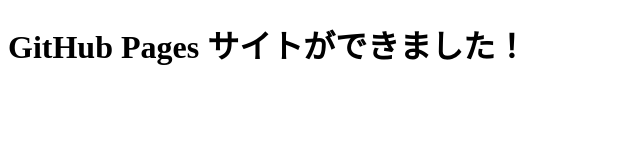
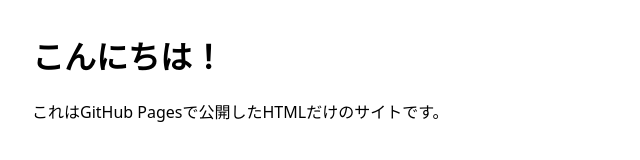
Before and after one commit to Yuzora-Yu/test-20250927, a plain HTML site: page index.html in a window 1280 px wide. Shown: the whole page, without its empty margins (0-640 px from the left). Drawn offline with Linux system fonts and the light colour scheme.

Commit message:
Update index.html

```diff
--- a/index.html
+++ b/index.html
@@ -2,9 +2,17 @@
 <html lang="ja">
 <head>
   <meta charset="utf-8">
-  <title>Hello GitHub Pages</title>
+  <title>サイトタイトル</title>
+  <meta name="viewport" content="width=device-width, initial-scale=1">
+  <!-- （プロジェクトサイトで /repo/ 配下に置く場合は次のbaseが便利）
+  <base href="/リポジトリ名/">
+  -->
+  <!-- 広告タグを入れるならこの辺に（ネットワークの規約に従って） -->
+  <!-- 例）<script src="..."></script> -->
+  <style>body{font-family:system-ui, sans-serif; margin:2rem;}</style>
 </head>
 <body>
-  <h1>GitHub Pages サイトができました！</h1>
+  <h1>こんにちは！</h1>
+  <p>これはGitHub Pagesで公開したHTMLだけのサイトです。</p>
 </body>
 </html>
```
